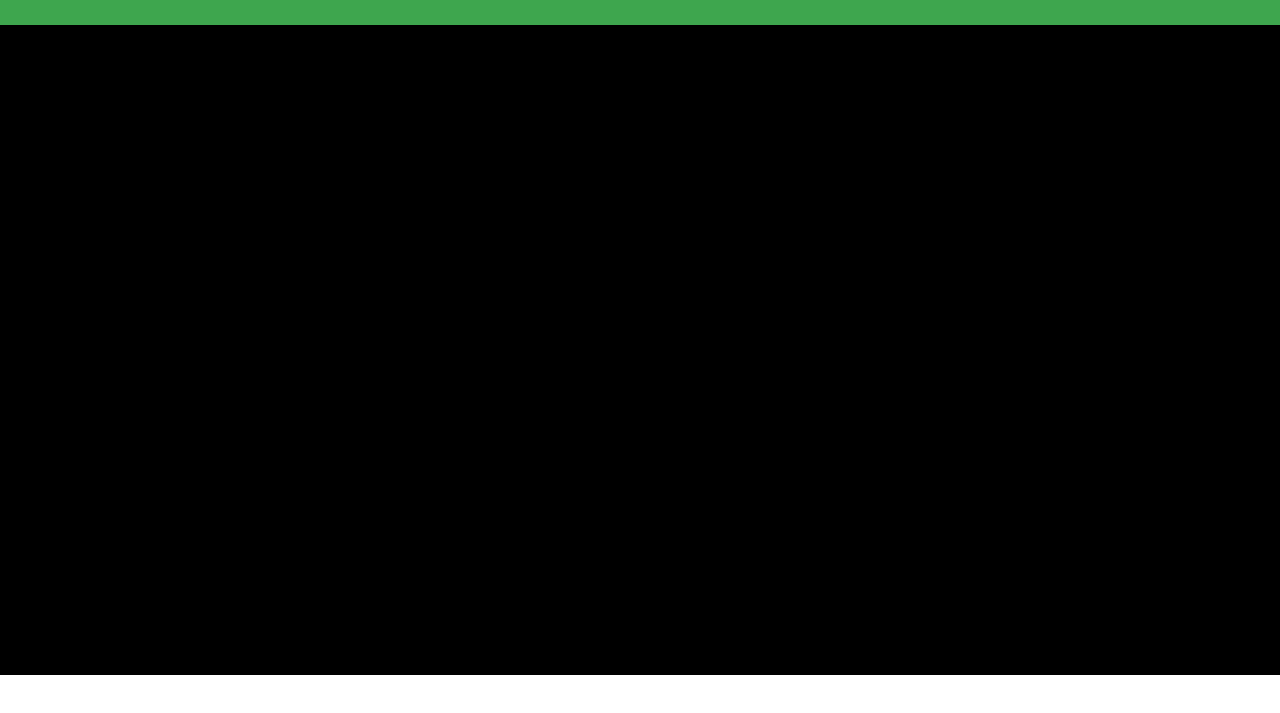
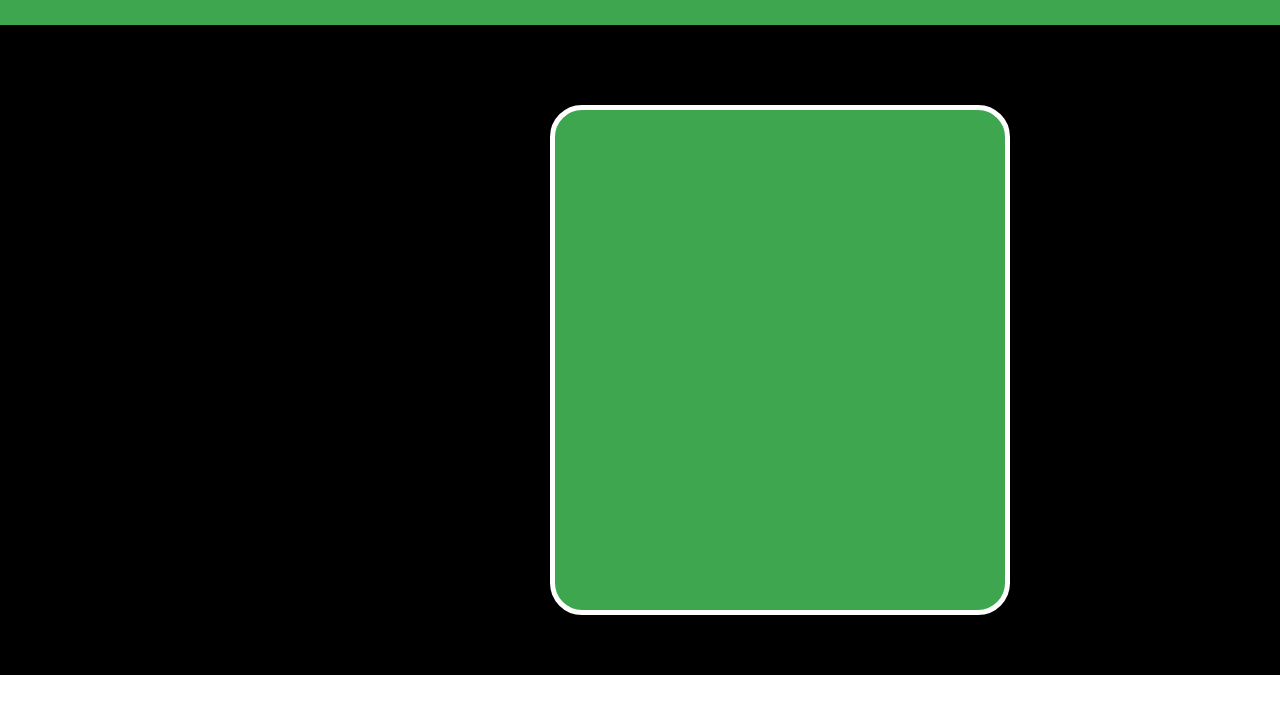
Before and after one commit to sujal286/currency-converter, a plain HTML site: page index.html in a window 1280 px wide. Shown: the part 55-768 px from the top of the page. Drawn offline with Linux system fonts and the light colour scheme.

Commit message:
container done

```diff
--- a/index.html
+++ b/index.html
@@ -9,8 +9,9 @@
 <body>
     <div class="main">
      <div class="header">
-        <div class="content"> <h2>CURRENCY CONVERTER</h2></div>
+     <h2>CURRENCY CONVERTER</h2>
      </div>
+     <div class="container"></div>
     </div>
 </body>
 <script></script>
--- a/style.css
+++ b/style.css
@@ -15,3 +15,12 @@
     text-align: center;
     font-size:30px;
 }
+.container{
+    height:500px;
+    width:450px;
+    background-color:rgb(62, 166, 78);
+    margin-left:550px;
+    margin-top:80px;
+    border-radius: 2rem;
+    border:5px solid white;
+}
```
